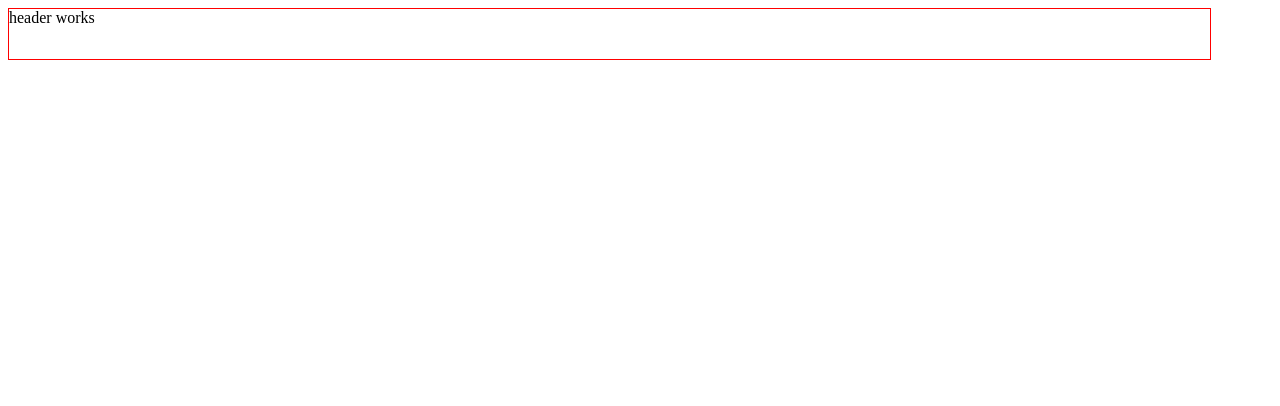
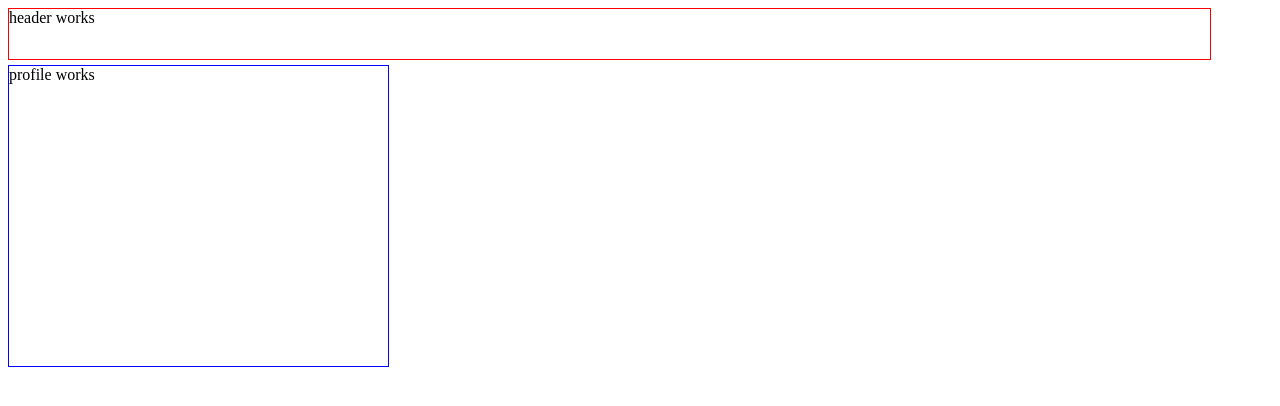
Before and after one commit to skillitzimberg/SocialMediaWireframe, a React app: page / in a window 1280 px wide. Shown: the top 406 px of the page. Built offline with nearby package versions, Linux system fonts and the light colour scheme.

Commit message:
add Profile component & wireframe styles.

```diff
--- a/src/components/App.jsx
+++ b/src/components/App.jsx
@@ -1,10 +1,12 @@
 import React from "react";
 import Header from "./Header";
+import Profile from "./Profile";
 
 function App(){
   return (
     <div>
       <Header/>
+      <Profile/>
     </div>
   );
 }
--- a/src/components/Profile.jsx
+++ b/src/components/Profile.jsx
@@ -0,0 +1,17 @@
+import React from "react";
+
+function Profile(){
+  const profileStyles = {
+    width: '30%',
+    height: '300px',
+    border: '1px solid blue',
+    marginTop: '5px'
+  }
+  return (
+    <div style={profileStyles}>
+      profile works
+    </div>
+  );
+}
+
+export default Profile;
```
